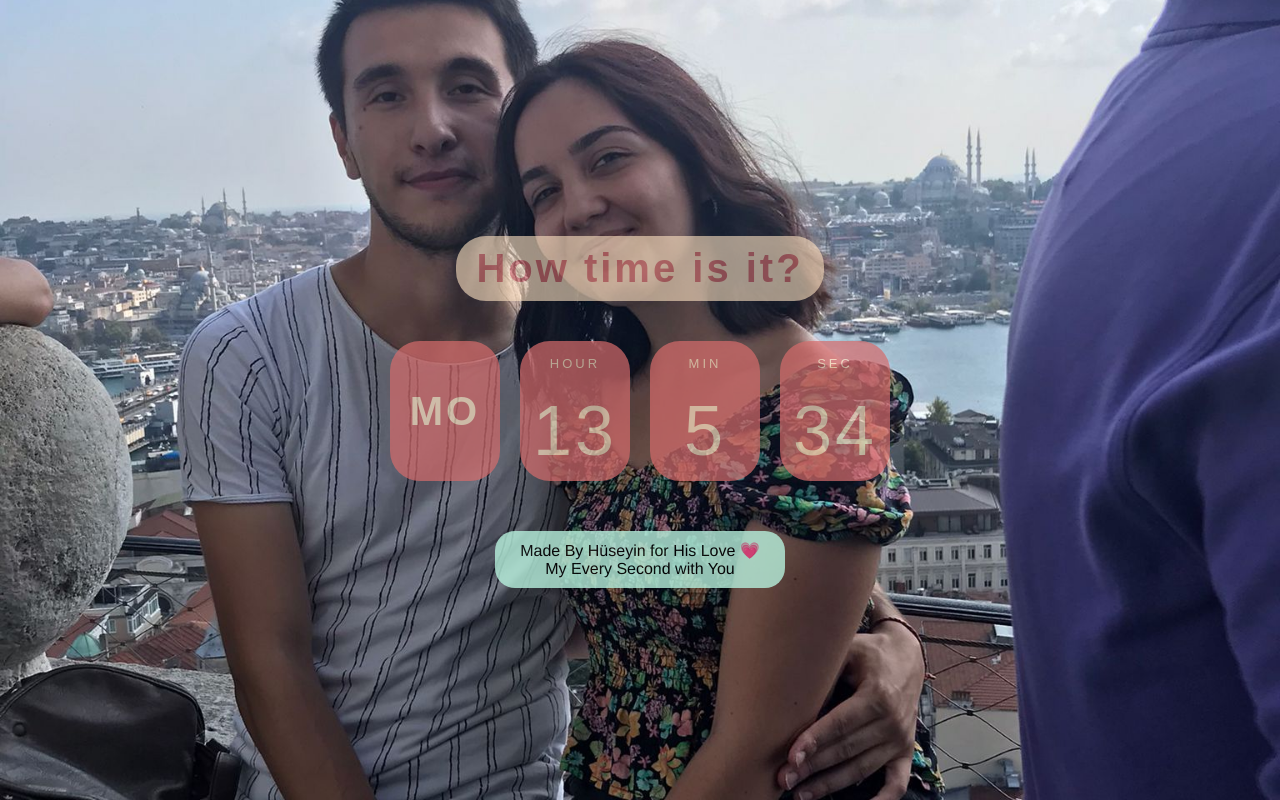
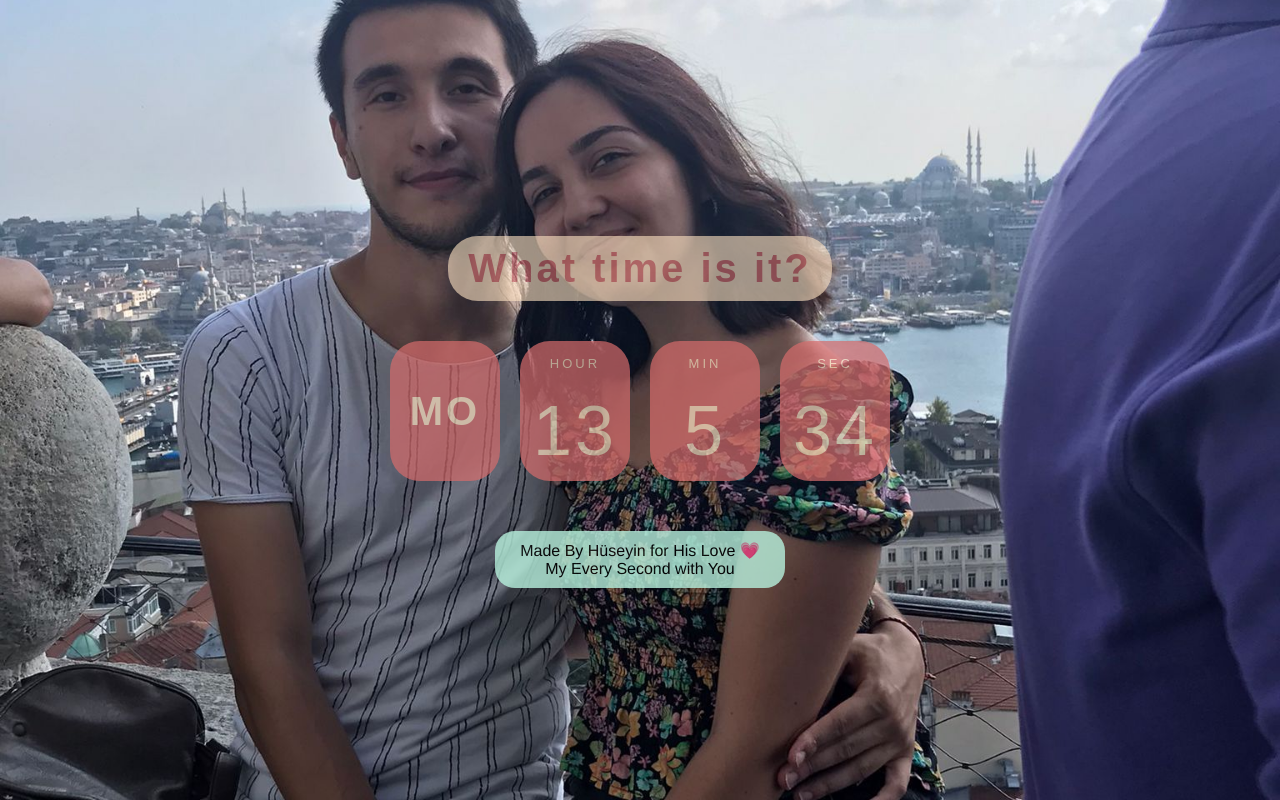
Before and after one commit to THuseyin/LoveClock, a plain HTML site: page index.html in a window 1280 px wide. Drawn offline with Linux system fonts and the light colour scheme.

Commit message:
Title changed

```diff
--- a/index.html
+++ b/index.html
@@ -8,7 +8,7 @@
     <link rel="stylesheet" href="style.css" />
   </head>
   <body>
-    <h3 id="title">How time is it?</h3>
+    <h3 id="title">What time is it?</h3>
     <div class="clock-line">
       <div class="day-box box">
         <span id="day">Mo.</span>
```
